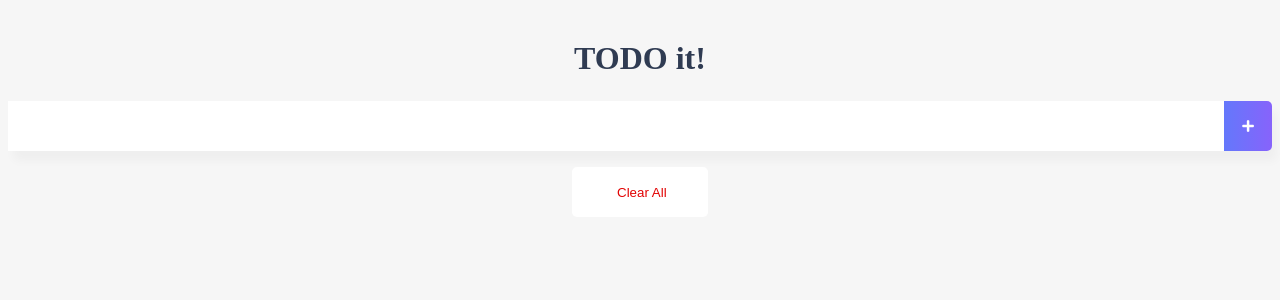
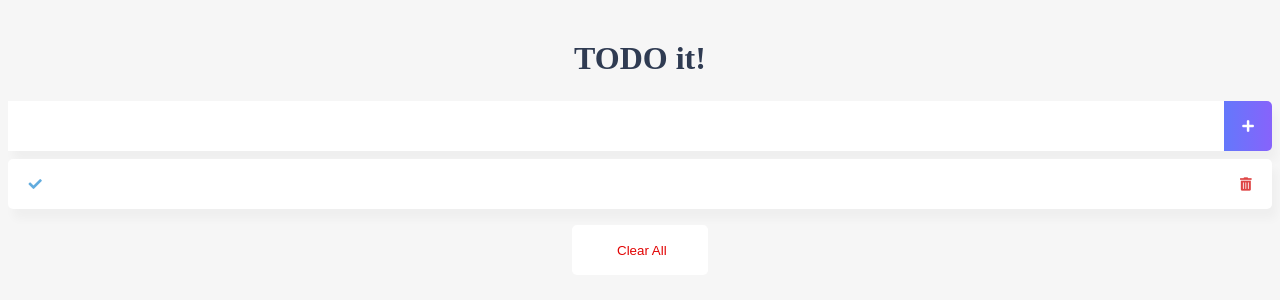
Before and after one commit to jpark6/vue-intermidiate, a Vue app in the folder vue-todo/: page / in a window 1280 px wide. Both pictures are taken after a click on the button 1248 px from the left and 126 px from the top of the page. Shown: the top 300 px of the page. Built offline with nearby package versions, Linux system fonts and the light colour scheme; some icons are missing.

Commit message:
Feat: Move Children's data prop to App.vue

```diff
--- a/vue-todo/src/App.vue
+++ b/vue-todo/src/App.vue
@@ -1,7 +1,11 @@
 <template>
   <TodoHeader />
-  <TodoInput />
-  <TodoList />
+  <TodoInput v-on:addTodoItem="addOneItem" />
+  <TodoList
+    v-bind:propsdata="todoItems"
+    v-on:removeTodoItem="removeOneItem"
+    v-on:toggleTodoItem="toggleOneItem"
+    />
   <TodoFooter />
 </template>
 
@@ -12,8 +16,45 @@ import TodoInput from './components/TodoInput.vue';
 import TodoList from './components/TodoList.vue';
 import TodoFooter from './components/TodoFooter.vue';
 
+interface dataProps {
+  todoItems: { item: string, completed: boolean}[],
+}
 export default defineComponent({
   name: 'App',
+  data(): dataProps {
+    return {
+      todoItems: [],
+    };
+  },
+  methods: {
+    addOneItem(newTodoItem: string): void {
+      const obj = { completed: false, item: newTodoItem };
+      localStorage.setItem(newTodoItem, JSON.stringify(obj));
+      this.todoItems.push(obj);
+    },
+    removeOneItem(todoItem: { item: string, completed: boolean}, index: number) {
+      console.log(todoItem);
+      localStorage.removeItem(todoItem.item);
+      this.todoItems.splice(index, 1);
+    },
+    toggleOneItem(todoItem: { item: string, completed: boolean}, index: number) {
+      this.todoItems[index].completed = !todoItem.completed;
+      localStorage.removeItem(todoItem.item);
+      localStorage.setItem(todoItem.item, JSON.stringify(this.todoItems[index]));
+    },
+  },
+  created(): void {
+    if (localStorage.length > 0) {
+      for (let i = 0; i < localStorage.length; i += 1) {
+        const key = localStorage.key(i);
+        const obj = localStorage.getItem(key || '');
+        if (obj && typeof obj === 'string' && key !== 'loglevel:webpack-dev-server') {
+          const item: { item: string, completed: boolean } = JSON.parse(obj);
+          this.todoItems.push(item);
+        }
+      }
+    }
+  },
   components: {
     TodoHeader,
     TodoInput,
--- a/vue-todo/src/components/TodoInput.vue
+++ b/vue-todo/src/components/TodoInput.vue
@@ -8,14 +8,16 @@
 </template>
 
 <script lang="ts">
+interface dataProps {
+  newTodoItem: string
+}
 export default {
-  data: (): {newTodoItem: string} => ({
+  data: (): dataProps => ({
     newTodoItem: '',
   }),
   methods: {
     addTodo(): void {
-      const obj = { completed: false, item: this.newTodoItem };
-      localStorage.setItem(this.newTodoItem, JSON.stringify(obj));
+      this.$emit('addTodoItem', this.newTodoItem);
       this.clearInput();
     },
     clearInput(): void {
--- a/vue-todo/src/components/TodoList.vue
+++ b/vue-todo/src/components/TodoList.vue
@@ -3,7 +3,7 @@
     <ul>
       <li
         class="shadow"
-        v-for="( todoItem, index ) in todoItems"
+        v-for="( todoItem, index ) in propsdata"
         v-bind:key="todoItem"
       >
         <button
@@ -24,32 +24,13 @@
 
 <script lang="ts">
 export default {
-  data(): { todoItems: {item: string, completed: boolean }[] } {
-    return {
-      todoItems: [],
-    };
-  },
-  created(): void {
-    if (localStorage.length > 0) {
-      for (let i = 0; i < localStorage.length; i += 1) {
-        const key = localStorage.key(i);
-        const obj = localStorage.getItem(key || '');
-        if (obj && typeof obj === 'string' && key !== 'loglevel:webpack-dev-server') {
-          const item: { item: string, completed: boolean } = JSON.parse(obj);
-          this.todoItems.push(item);
-        }
-      }
-    }
-  },
+  props: ['propsdata'],
   methods: {
-    removeTodo(todoItem: string, index: number) : void {
-      localStorage.removeItem(todoItem);
-      this.todoItems.splice(index, 1);
+    removeTodo(todoItem: { item: string, completed: boolean}, index: number) : void {
+      this.$emit('removeTodoItem', todoItem, index);
     },
     toggleComplete(todoItem: { item: string, completed: boolean}, index: number) : void {
-      this.todoItems[index].completed = !todoItem.completed;
-      localStorage.removeItem(todoItem.item);
-      localStorage.setItem(todoItem.item, JSON.stringify(this.todoItems[index]));
+      this.$emit('toggleTodoItem', todoItem, index);
     },
   },
 };
```
